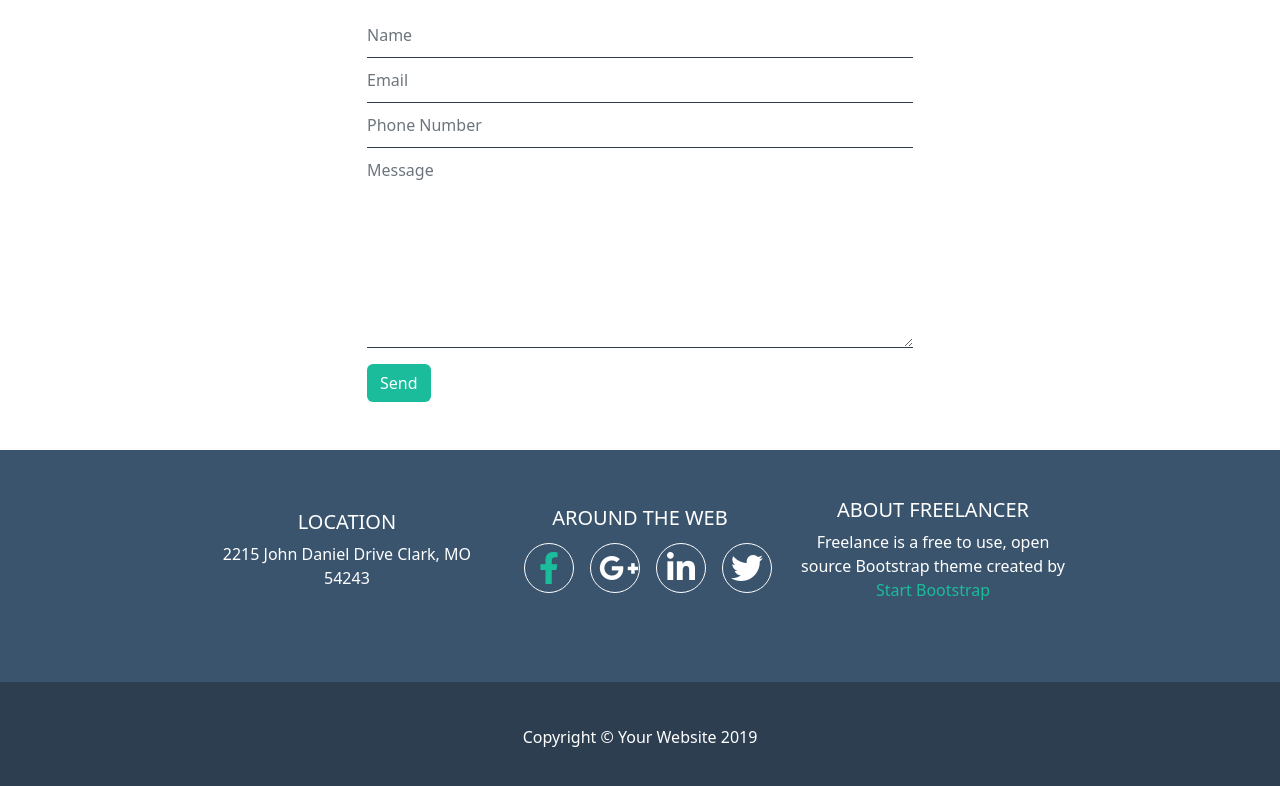
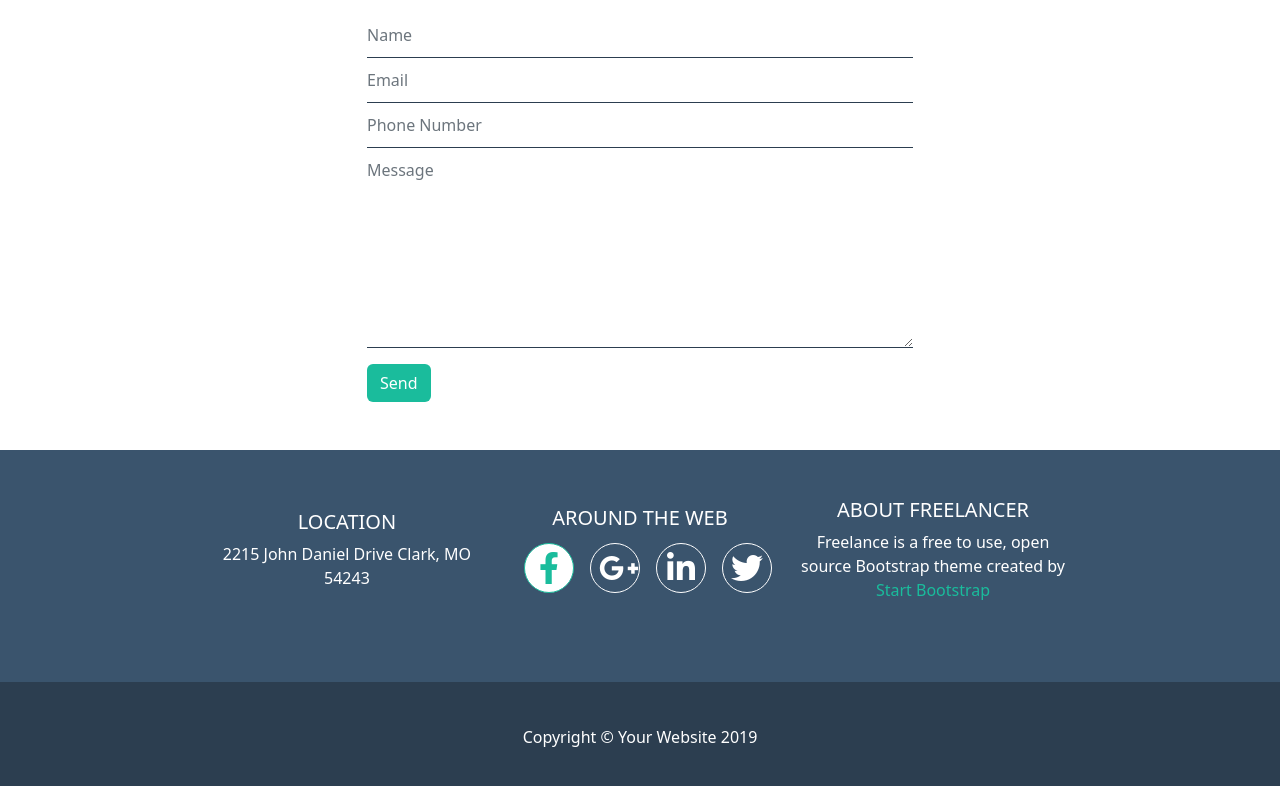
Before and after one commit to NicholasPaparusso/html-css-bootstrap-freelancer, a plain HTML site: page index.html in a window 1280 px wide. In both pictures the pointer is over the icon 548 px from the left and 2800 px from the top of the page. Shown: the part 2232-3018 px from the top of the page. Drawn offline with nearby package versions, Linux system fonts and the light colour scheme.

Commit message:
kleinigkeit

```diff
--- a/assets/style/style.css
+++ b/assets/style/style.css
@@ -262,5 +262,7 @@ footer li a i{
 
 footer li a i:hover{
   color: var(--third-text-color);
+  border-color: var(--third-text-color);
+  background-color: var(--main-text-color);
 }
 /* Footer */
```
